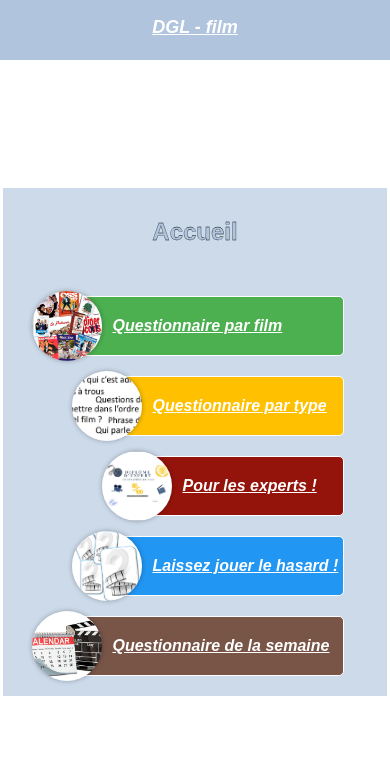
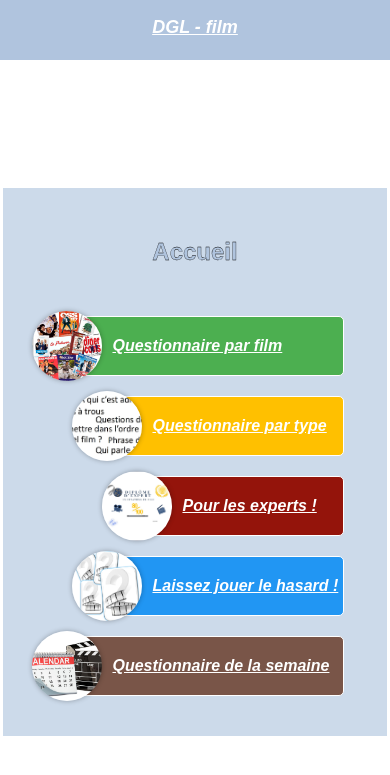
Before and after one commit to GodefroyL/questionnaire-film, a Jekyll site: the page built from index.html, in a window 390 px wide. Shown: the top 775 px of the page. Built offline with Jekyll 4.4.1, drawn with Linux system fonts in a browser that asks for light colours.

Commit message:
correction style page questionnaire

```diff
--- a/static/css/base.css
+++ b/static/css/base.css
@@ -88,7 +88,7 @@ a {
     .contenu {
         width: 100%;
         height: auto;
-        padding: 0;
+        padding: 20px 0;
     }
     .pub {
         height: 70px;
--- a/static/css/questionnaire.css
+++ b/static/css/questionnaire.css
@@ -140,7 +140,7 @@
     .conteneur_nom_film_categorie {
         position: static;
         margin: 10px;
-        margin-left: -3%;
+        margin-left: 0;
         align-self: baseline;
     }
 }
```
